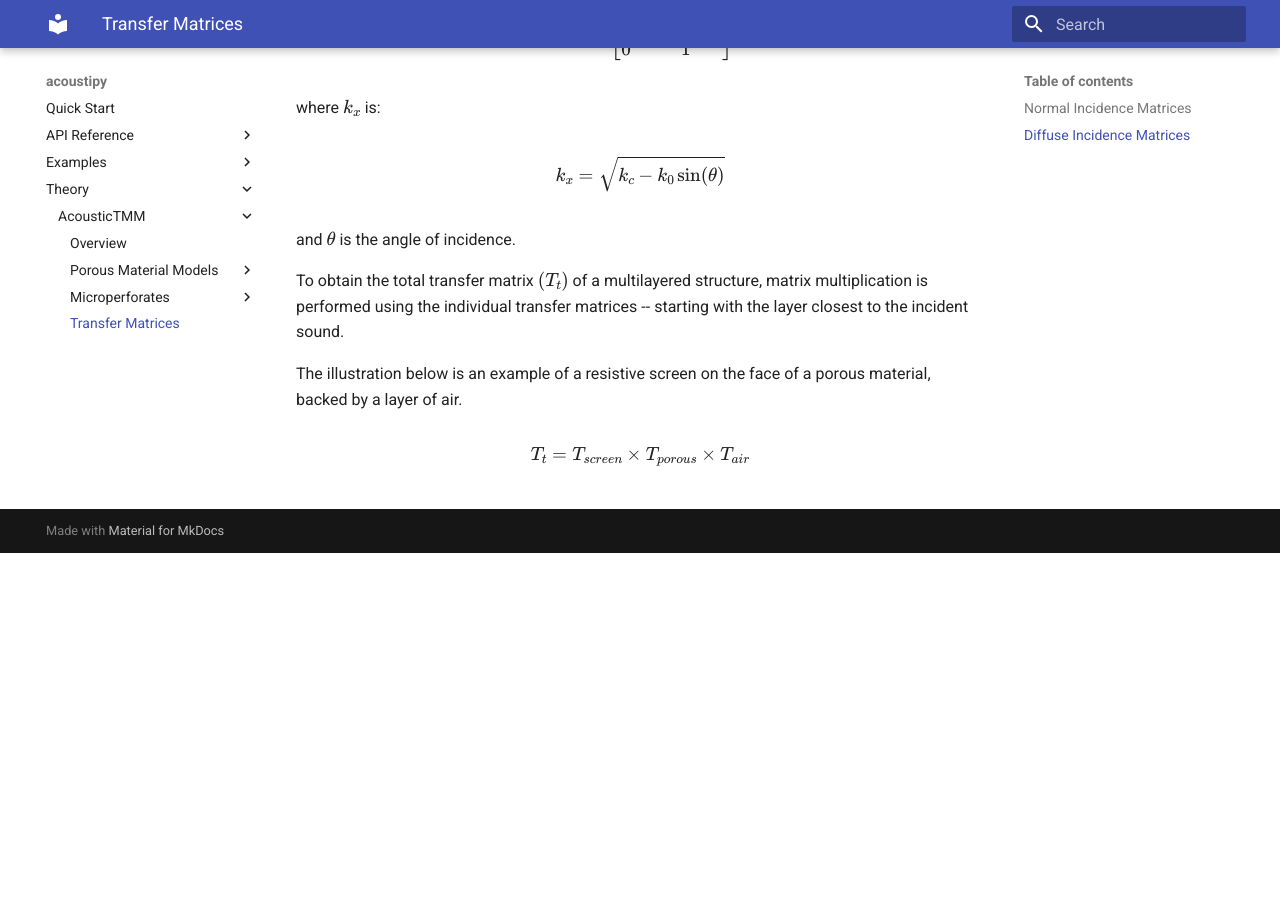
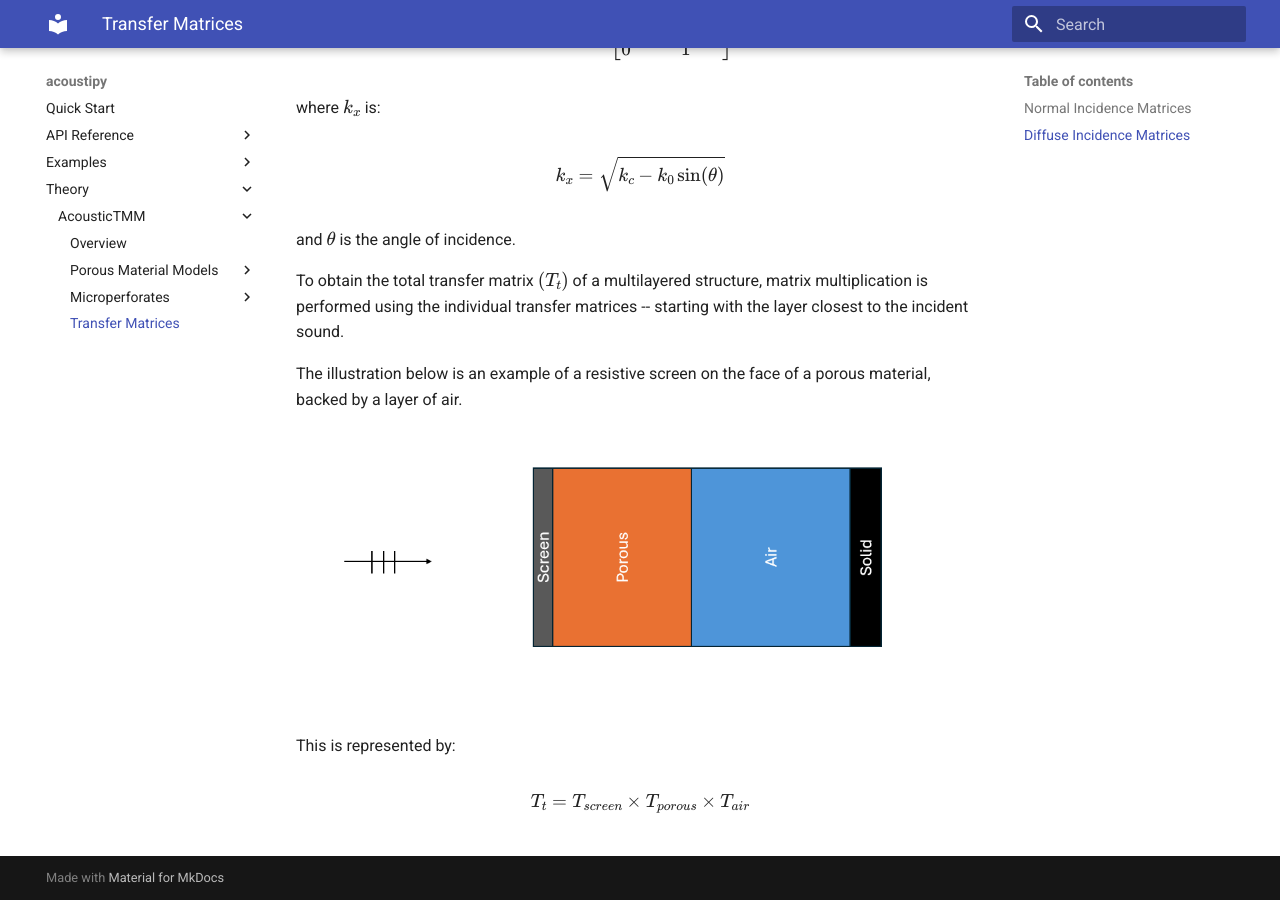
Before and after one commit to jakep72/acoustipy, an MkDocs documentation site: the page built from docs/Theory/TMM_Theory.md, in a window 1280 px wide and 900 px high, scrolled down 1215 px. Built offline with MkDocs 1.6.1 and Material for MkDocs 9.7.7, drawn with Linux system fonts in a browser that asks for light colours; before the commit the page ends 1768 px from its top, so only the background shows below that.

Commit message:
finalize transfer matrix docs in docs/theory

```diff
--- a/docs/Theory/TMM_Theory.md
+++ b/docs/Theory/TMM_Theory.md
@@ -80,6 +80,10 @@ To obtain the total transfer matrix $(T_{t})$ of a multilayered structure, matri
 
 The illustration below is an example of a resistive screen on the face of a porous material, backed by a layer of air.
 
+![](../assets/structure_graphic.png)
+
+This is represented by:
+
 \[
 T_{t} = T_{screen} \times T_{porous} \times T_{air}
 \]
```
Also changed, not shown: docs/assets/structure_graphic.png (added).
